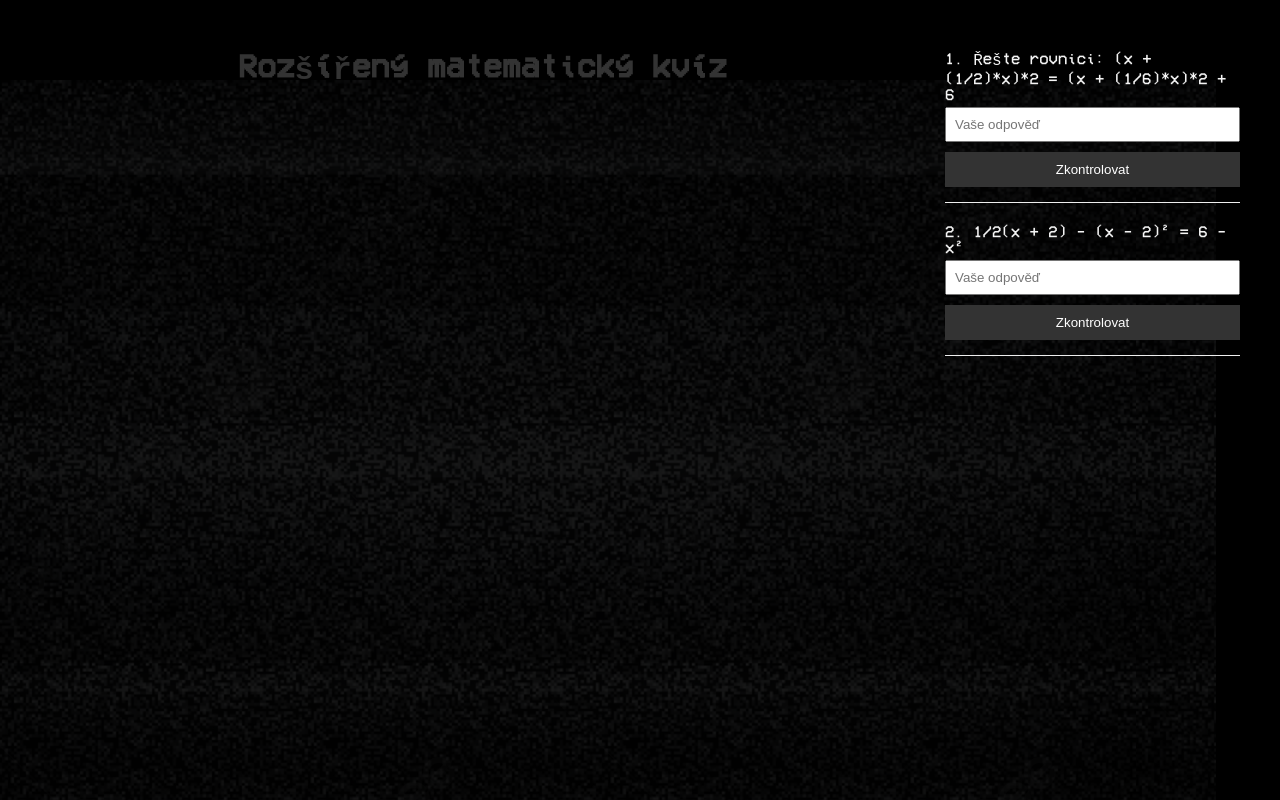
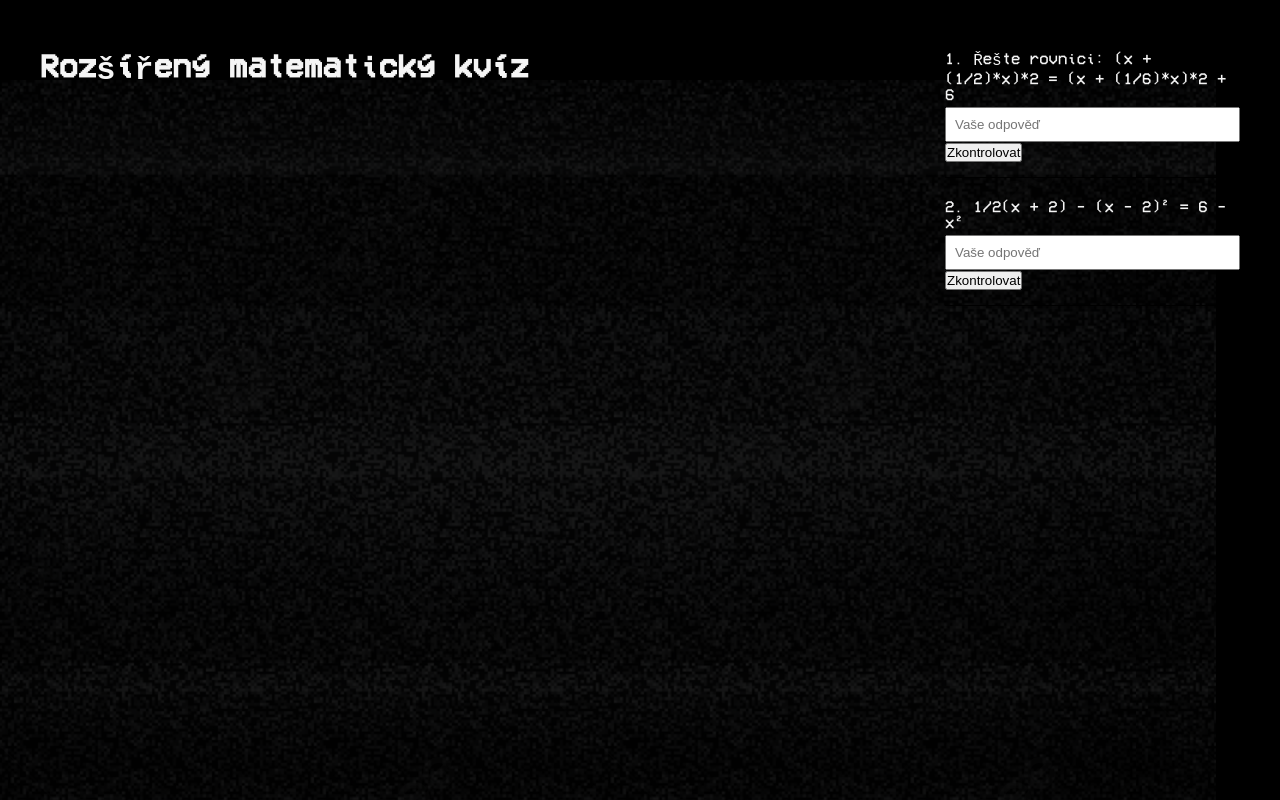
Before and after one commit to Nqjn/nan-verse, a React (Create React App) app: page /prijimacky in a window 1280 px wide. Built offline with nearby package versions, Linux system fonts and the light colour scheme.

Commit message:
Update Prijimacky.css

```diff
--- a/src/Components/Prijimacky.css
+++ b/src/Components/Prijimacky.css
@@ -1,12 +1,8 @@
 
-  h1 {
-    text-align: center;
-    color: #333;
-  }
 
   .question {
     margin-bottom: 20px;
-    border-bottom: 1px solid #eee;
+    border-bottom: 1px solid #000000;
     padding-bottom: 15px;
   }
 
@@ -14,17 +10,6 @@
     width: 100%;
     padding: 8px;
     margin-top: 5px;
-  }
-
-  button {
-    display: block;
-    width: 100%;
-    padding: 10px;
-    background: #333;
-    color: #fff;
-    border: none;
-    cursor: pointer;
-    margin-top: 10px;
   }
 
   .feedback {
```
